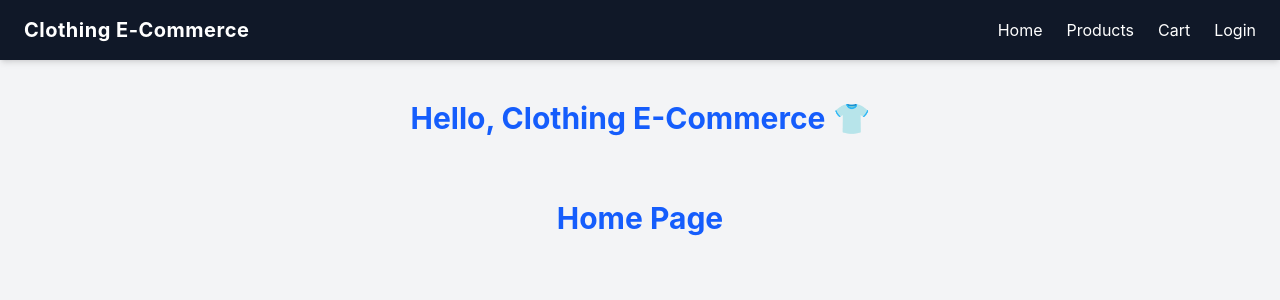
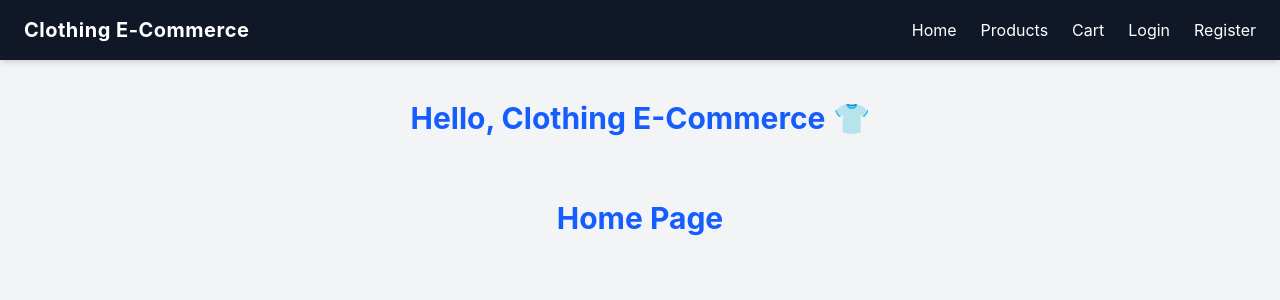
Before and after one commit to kushansm/stylish-clothing-frontend, a React (Vite) app: page / in a window 1280 px wide. Shown: the top 300 px of the page. Built offline with nearby package versions, Linux system fonts and the light colour scheme.

Commit message:
add backend api

```diff
--- /dev/null
+++ b/src/api.js
@@ -0,0 +1,14 @@
+import axios from "axios";
+
+const API = axios.create({
+    baseURL: "http://localhost:5000/api", // your backend URL
+});
+
+// Add JWT token if stored
+API.interceptors.request.use((config) => {
+    const token = localStorage.getItem("token");
+    if (token) config.headers.Authorization = `Bearer ${token}`;
+    return config;
+});
+
+export default API;
--- a/src/components/Navbar.jsx
+++ b/src/components/Navbar.jsx
@@ -4,40 +4,12 @@ function Navbar() {
     return (
         <nav className="bg-gray-900 text-white px-6 py-4 flex justify-between items-center shadow-md">
             <h2 className="text-xl font-bold tracking-wide">Clothing E-Commerce</h2>
-
             <ul className="flex space-x-6">
-                <li>
-                    <Link
-                        to="/"
-                        className="hover:text-blue-400 transition-colors duration-200"
-                    >
-                        Home
-                    </Link>
-                </li>
-                <li>
-                    <Link
-                        to="/products"
-                        className="hover:text-blue-400 transition-colors duration-200"
-                    >
-                        Products
-                    </Link>
-                </li>
-                <li>
-                    <Link
-                        to="/cart"
-                        className="hover:text-blue-400 transition-colors duration-200"
-                    >
-                        Cart
-                    </Link>
-                </li>
-                <li>
-                    <Link
-                        to="/login"
-                        className="hover:text-blue-400 transition-colors duration-200"
-                    >
-                        Login
-                    </Link>
-                </li>
+                <li><Link to="/" className="hover:text-blue-400">Home</Link></li>
+                <li><Link to="/products" className="hover:text-blue-400">Products</Link></li>
+                <li><Link to="/cart" className="hover:text-blue-400">Cart</Link></li>
+                <li><Link to="/login" className="hover:text-blue-400">Login</Link></li>
+                <li><Link to="/register" className="hover:text-blue-400">Register</Link></li>
             </ul>
         </nav>
     );
```
